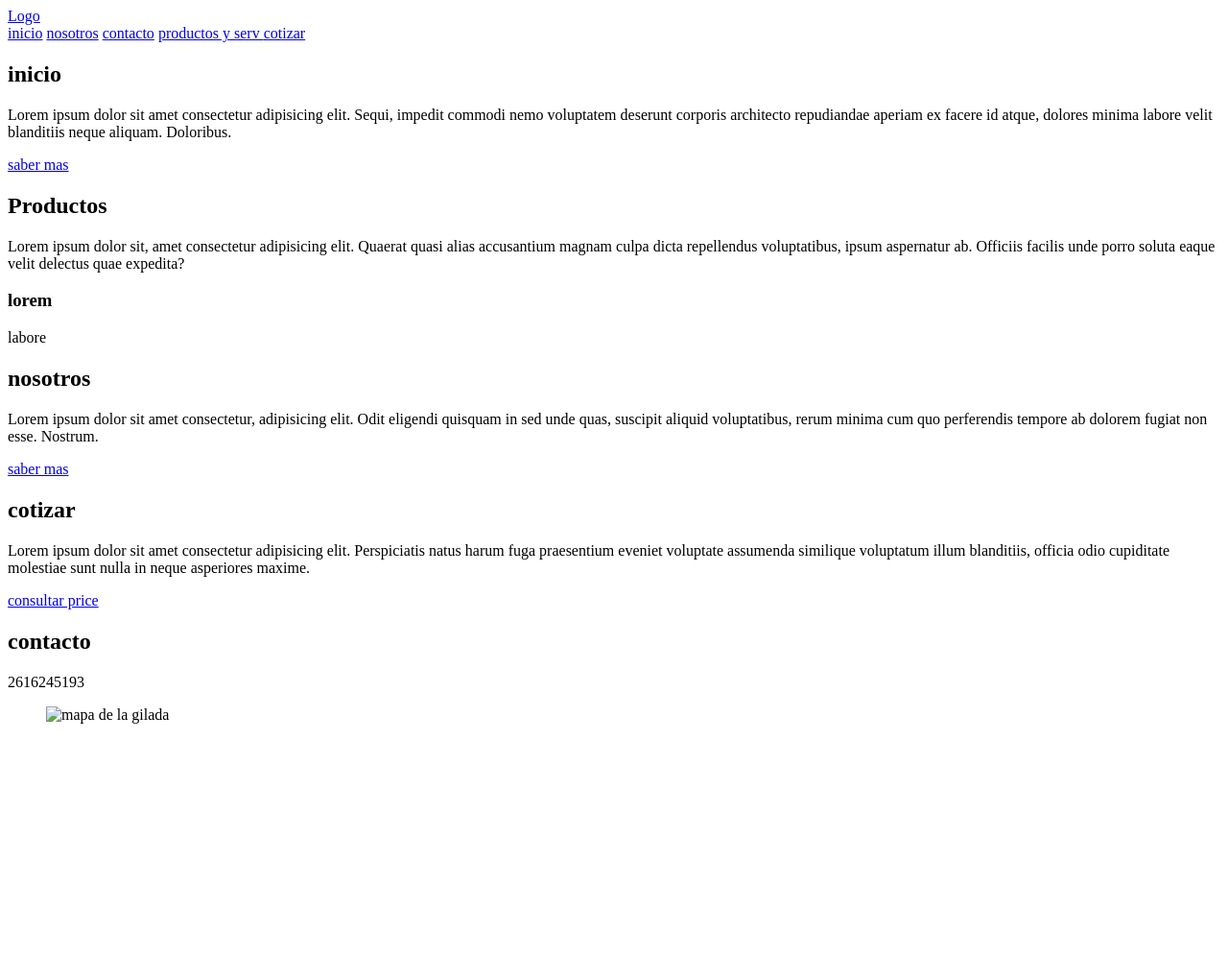
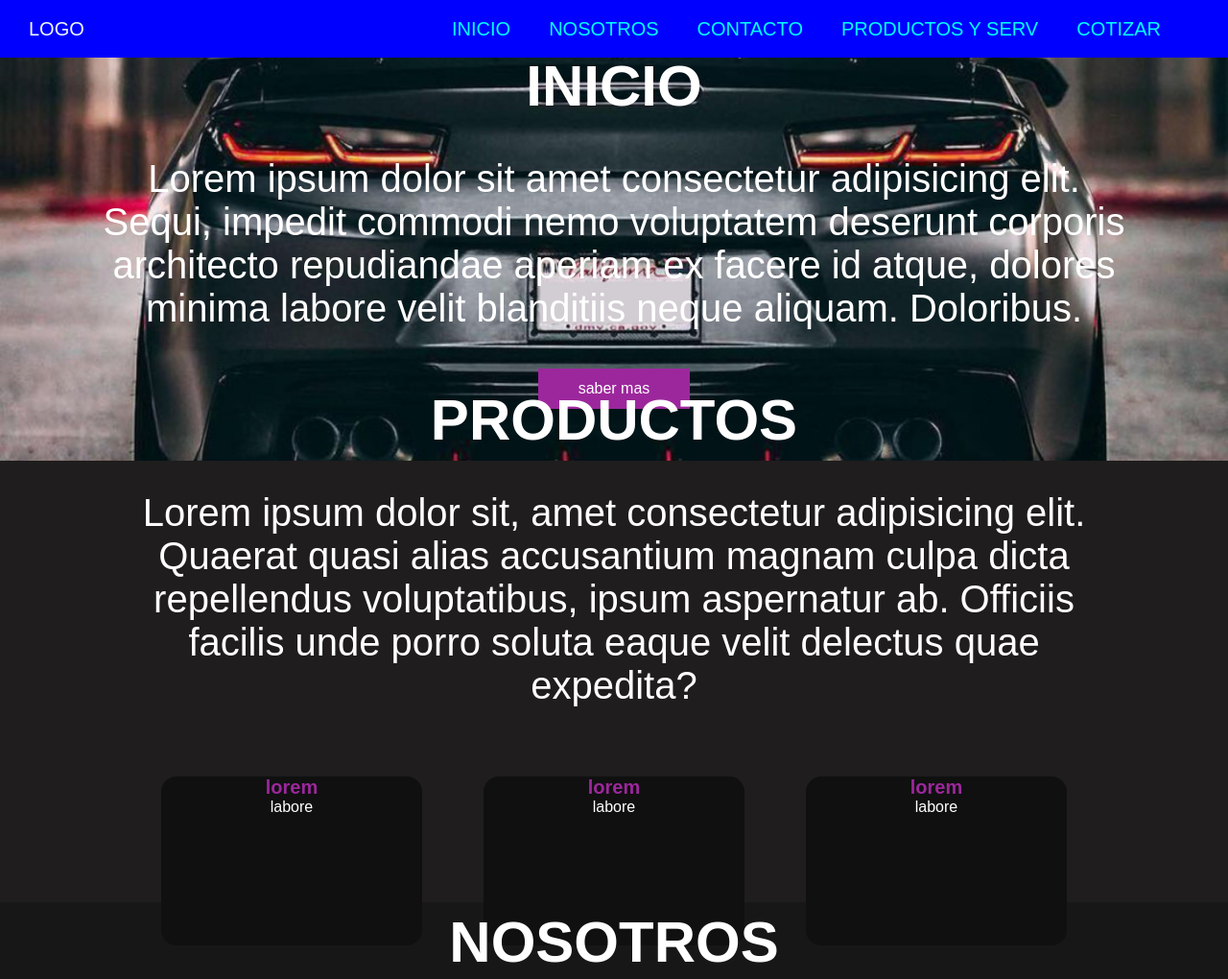
Before and after one commit to gonzal8/primer-proyecto, a plain HTML site: page index.html in a window 1280 px wide. Shown: the top 1020 px of the page at 96% size. Before the commit the page ends 800 px from the top, so only its background shows below. Drawn offline with Linux system fonts and the light colour scheme.

Commit message:
segundo commit

```diff
--- a/index.html
+++ b/index.html
@@ -1,5 +1,6 @@
 <!DOCTYPE html>
 <html lang="en">
+
 <head>
     <meta charset="UTF-8">
     <meta http-equiv="X-UA-Compatible" content="IE=edge">
@@ -8,11 +9,13 @@
     <title>mi pagina</title>
 
 </head>
+
 <body>
-    <div class "head">
-         <div class "logo">
+    <div class="head">
+        <div class="logo">
             <a href="!logo">Logo</a>
-            <nav class"navbar">
+        </div>
+        <nav class="navbar">
             <a href="inicio">inicio</a>
             <a href="nos">nosotros</a>
             <a href="contact">contacto</a>
@@ -20,20 +23,34 @@
             <a href="cotizar">cotizar</a>
         </nav>
     </div>
-    </div>
-    <header class "header container">
-        <h2 class="titulo">inicio</h2>
+    <header class="content header">
+        <h2 class="title">inicio</h2>
         <p>
-            Lorem ipsum dolor sit amet consectetur adipisicing elit. Sequi, impedit commodi nemo voluptatem deserunt corporis architecto repudiandae aperiam ex facere id atque, dolores minima labore velit blanditiis neque aliquam. Doloribus.
+            Lorem ipsum dolor sit amet consectetur adipisicing elit. Sequi, impedit commodi nemo voluptatem deserunt
+            corporis architecto repudiandae aperiam ex facere id atque, dolores minima labore velit blanditiis neque
+            aliquam. Doloribus.
         </p>
-        <div>
-            <a href="link info">saber mas</a>
+
+        <div class="btn-home">
+            <a href="link info" class="btn">saber mas</a>
         </div>
     </header>
-    <section class"content">
-        <h2 class "titile-product">Productos</h2>
-        <p>Lorem ipsum dolor sit, amet consectetur adipisicing elit. Quaerat quasi alias accusantium magnam culpa dicta repellendus voluptatibus, ipsum aspernatur ab. Officiis facilis unde porro soluta eaque velit delectus quae expedita?</p>
-    <div class"box-ontainer">
+    <section class="content sau">
+        <h2 class="title">Productos</h2>
+        <p>Lorem ipsum dolor sit, amet consectetur adipisicing elit. Quaerat quasi alias accusantium magnam culpa dicta
+            repellendus voluptatibus, ipsum aspernatur ab. Officiis facilis unde porro soluta eaque velit delectus quae
+            expedita?</p>
+        <div class="box-container">
+            <div class="box">
+                <i class="fab-fa-angular"></i>
+                <h3>lorem</h3>
+                <p>labore</p>
+            </div>
+            <div class="box">
+                <i class="fab-fa-angular"></i>
+                <h3>lorem</h3>
+                <p>labore</p>
+            </div>
             <div class="box">
                 <i class="fab-fa-angular"></i>
                 <h3>lorem</h3>
@@ -41,26 +58,33 @@
             </div>
         </div>
     </section>
-<section class="content-about">
-    <h2 class="nosotros">nosotros</h2>
-    <p>Lorem ipsum dolor sit amet consectetur, adipisicing elit. Odit eligendi quisquam in sed unde quas, suscipit aliquid voluptatibus, rerum minima cum quo perferendis tempore ab dolorem fugiat non esse. Nostrum.</p>
-    <a href="algunlado" class="sabermas">saber mas</a>
+    <section class="content about">
+        <h2 class="title">nosotros</h2>
+        <p>Lorem ipsum dolor sit amet consectetur, adipisicing elit. Odit eligendi quisquam in sed unde quas, suscipit
+            aliquid voluptatibus, rerum minima cum quo perferendis tempore ab dolorem fugiat non esse. Nostrum.</p>
+        <a href="algunlado" class="btn">saber mas</a>
     </section>
-<section class="cotizar">
-    <article class="cotizar1">
-        <h2 class="title-cotizar">cotizar</h2>
-        <p>Lorem ipsum dolor sit amet consectetur adipisicing elit. Perspiciatis natus harum fuga praesentium eveniet voluptate assumenda similique voluptatum illum blanditiis, officia odio cupiditate molestiae sunt nulla in neque asperiores maxime.</p>
+    <section class="content price">
+
+        <article class="contain">
+
+            <h2 class="title">cotizar</h2>
+
+            <p>Lorem ipsum dolor sit amet consectetur adipisicing elit. Perspiciatis natus harum fuga praesentium
+                eveniet voluptate assumenda similique voluptatum illum blanditiis, officia odio cupiditate molestiae
+                sunt nulla in neque asperiores maxime.
+            </p>
             <a href="referenc" class="btn">consultar price</a>
         </article>
     </section>
-<section class="content-cpntact">
+    <section class="content contact">
         <h2 class="title">contacto</h2>
         <p>2616245193</p>
-    <figure class="map">
-        <img src="(pegar enlace de imagen del lugar)" alt="mapa de la gilada">
+        <figure class="map"><img src="(pegar enlace de imagen del lugar)" width="100%" alt="mapa">
         </figure>
 
     </section>
 
 </body>
+
 </html>
--- a/style.css
+++ b/style.css
@@ -0,0 +1,162 @@
+*{
+    margin: 0;
+    padding: 0;
+    border: 0;
+    font-size: 100%;
+    vertical-align: baseline;
+}
+body{
+    text-align: center;
+    font-family: sans-serif;
+}
+
+.head{
+    display: flex;
+    align-items: center;
+    justify-content: space-between;
+    height: 60px;
+    background: blue;
+    position: fixed;
+    width: 100%;
+    z-index: 100;
+ }
+.navbar{
+    display: flex;
+    margin-right: 50px;
+ }
+.logo{
+    margin-left: 30px;
+
+ }
+
+.logo a{
+    text-decoration: none;
+    color: aliceblue;
+    text-transform: uppercase;
+    font-size: 20PX;
+ }
+.navbar a{
+    display: block;
+    padding: 20px 20px;
+    color:aqua;
+    text-decoration: none;
+    font-size: 20px;
+    text-transform: uppercase;
+ }
+.navbar a:hover{
+    background: goldenrod;
+ }
+.header{
+    display: flex;
+    justify-content: center;
+    align-items: center;
+ }
+.header{
+height: 60vh !important;
+background: url(/imagenes/camaro_atras.jpg) no-repeat center ;
+background-size: cover;
+ }
+.title{
+    margin-bottom: 40px;
+    font-size: 60px;
+    font-weight: 600;
+    text-transform: uppercase;
+    color:white;
+ }
+p{
+    margin-bottom: 40px;
+    font-size: 40px;
+    padding: 0 100px;
+    color: white;
+    padding: 0 100px;
+ }
+.btn{
+    display: inline-block;
+    margin-top: 15px;
+    padding: 10px 40px;
+    border: 2px solid #9c279c;
+    color: white;
+    text-decoration: none;
+    background: #9c279c;
+}
+.btn:hover{
+ background: none;
+}
+.btn-home{
+    display: flex;
+}
+.btn-home a{
+    margin: 0 10px;
+}
+.content{
+    height: 50vh;
+    display: flex;
+    flex-direction: column;
+    justify-content: center;
+    align-items: center;
+}
+.sau{
+    padding: 30px;
+    background: #1f1d1d;
+}
+.box-container{
+    display: flex;
+    justify-content: center;
+    flex-wrap: wrap;
+    text-align: center;
+}
+.box-container .box{
+height: 11rem;
+width: 17rem;
+background:#101010;
+text-align: center;
+border-radius: 1rem;
+box-shadow:0 .3rem 5rem rgba(0, 0green, 0, .5);
+margin: 2rem;
+}
+.box-container .box i{
+    height: 3rem;
+    width: 3rem;
+    line-height: 3rem;
+    text-align: center;
+    border-radius: 50%;
+    color: white;
+    background: #9c279c;
+    font-size: 2rem;
+    margin: 1rem 0;
+}
+.box-container .box h3{
+    font-size: 20px;
+    color: #9c279c;
+}
+.box-container .box p{
+    padding: 0 15px;
+    font-size: 16px;
+}
+.about{
+    background: #171717;
+    }
+.price{
+        background: url(/imagenes/camaro.jpg) no-repeat center;
+        background-attachment: fixed;
+        background-size: cover;
+        text-align: center;
+    }
+.contact{
+        padding-top: 20px;
+        background: #171717;
+        padding-bottom: 0;
+    }
+
+@media (max-width:768px){
+.title{
+        margin-bottom: 0;
+        font-size: 40px;
+    }
+.sau{
+        height: 120vh;
+    }
+    .navbar{
+        display: none;
+    }
+    }
```
Also changed, not shown: imagenes/camaro.jpg (added), imagenes/camaro_atras.jpg (added). Lines whose indentation alone changed are shown as unchanged.
